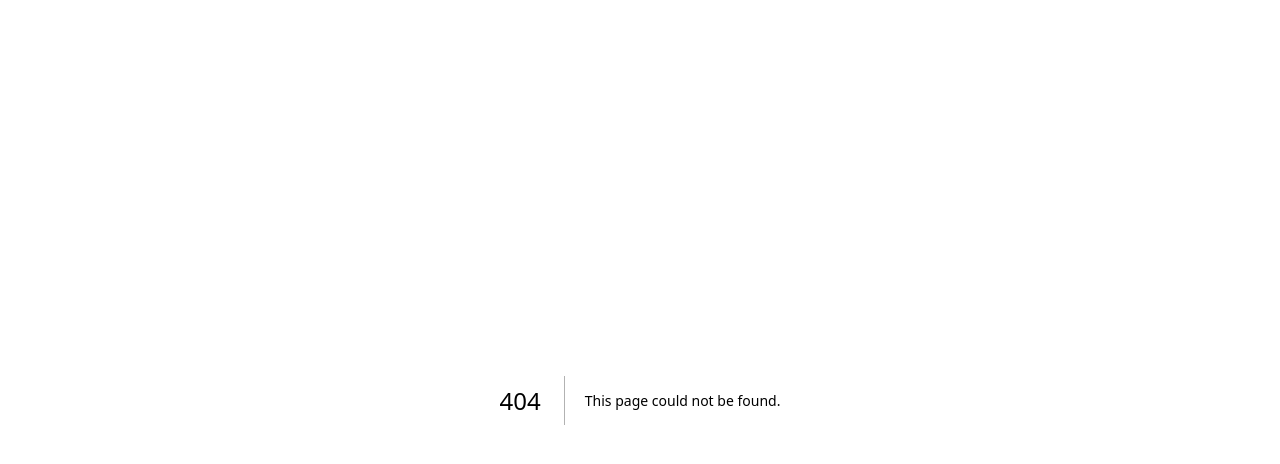
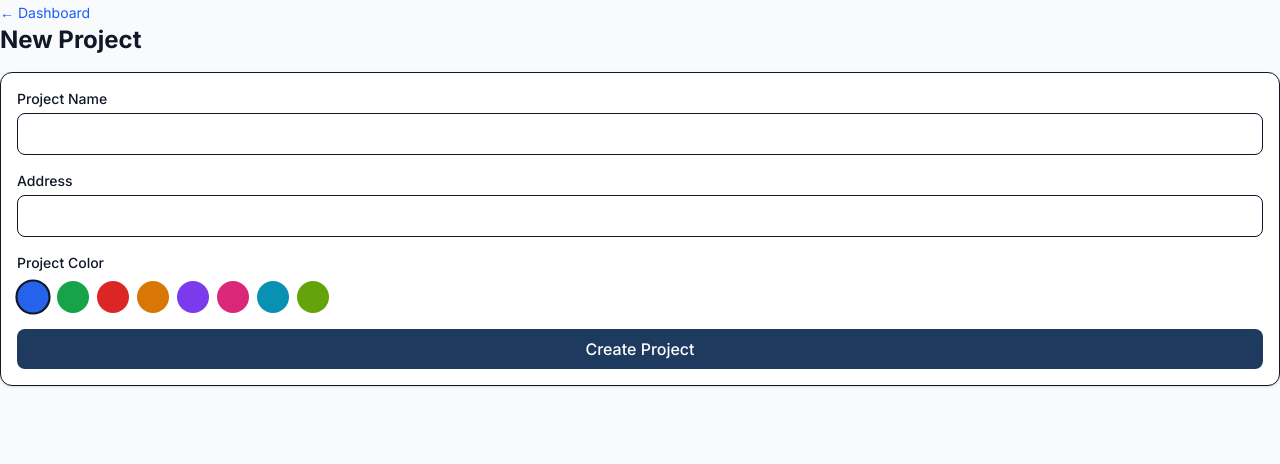
Before and after one commit to brettadams104/builder-buddy, a Next.js app: page /projects/new in a window 1280 px wide. Before the commit this address had no page. Shown: the top 464 px of the page. Built offline with nearby package versions, Linux system fonts and the light colour scheme.

Commit message:
feat: add create project page and action

```diff
--- /dev/null
+++ b/app/projects/new/page.tsx
@@ -0,0 +1,67 @@
+'use client'
+
+import { useState } from 'react'
+import { useRouter } from 'next/navigation'
+import { createProject } from '@/lib/actions/projects'
+import { PROJECT_COLORS } from '@/lib/types'
+import Link from 'next/link'
+
+export default function NewProjectPage() {
+  const router = useRouter()
+  const [loading, setLoading] = useState(false)
+  const [error, setError] = useState<string | null>(null)
+  const [color, setColor] = useState(PROJECT_COLORS[0])
+
+  async function handleSubmit(e: React.FormEvent<HTMLFormElement>) {
+    e.preventDefault()
+    setLoading(true)
+    setError(null)
+    const form = new FormData(e.currentTarget)
+    try {
+      await createProject({
+        name: form.get('name') as string,
+        address: form.get('address') as string,
+        color,
+      })
+      router.push('/dashboard')
+    } catch (err) {
+      setError((err as Error).message)
+      setLoading(false)
+    }
+  }
+
+  return (
+    <div className="space-y-4">
+      <Link href="/dashboard" className="text-blue-600 hover:underline text-sm">← Dashboard</Link>
+      <h1 className="text-2xl font-bold">New Project</h1>
+      <form onSubmit={handleSubmit} className="space-y-4 bg-white border rounded-xl p-4 shadow-sm">
+        <div>
+          <label className="block text-sm font-medium mb-1">Project Name</label>
+          <input name="name" type="text" required className="w-full border rounded-lg px-3 py-2 focus:outline-none focus:ring-2 focus:ring-blue-500" />
+        </div>
+        <div>
+          <label className="block text-sm font-medium mb-1">Address</label>
+          <input name="address" type="text" required className="w-full border rounded-lg px-3 py-2 focus:outline-none focus:ring-2 focus:ring-blue-500" />
+        </div>
+        <div>
+          <label className="block text-sm font-medium mb-2">Project Color</label>
+          <div className="flex gap-2 flex-wrap">
+            {PROJECT_COLORS.map(c => (
+              <button
+                key={c}
+                type="button"
+                onClick={() => setColor(c)}
+                className={`w-8 h-8 rounded-full border-2 transition-transform ${color === c ? 'border-gray-900 scale-110' : 'border-transparent'}`}
+                style={{ backgroundColor: c }}
+              />
+            ))}
+          </div>
+        </div>
+        {error && <p className="text-red-600 text-sm">{error}</p>}
+        <button type="submit" disabled={loading} className="w-full bg-[#1e3a5f] text-white rounded-lg py-2 font-medium hover:bg-[#162d4a] disabled:opacity-50">
+          {loading ? 'Creating...' : 'Create Project'}
+        </button>
+      </form>
+    </div>
+  )
+}
--- /dev/null
+++ b/lib/actions/projects.ts
@@ -0,0 +1,22 @@
+'use server'
+
+import { revalidatePath } from 'next/cache'
+import { createClient } from '@/lib/supabase/server'
+
+export async function createProject(input: {
+  name: string
+  address: string
+  color: string
+}) {
+  const supabase = await createClient()
+  const { error } = await supabase.from('projects').insert(input)
+  if (error) throw new Error(error.message)
+  revalidatePath('/dashboard')
+}
+
+export async function archiveProject(id: string) {
+  const supabase = await createClient()
+  const { error } = await supabase.from('projects').update({ status: 'archived' }).eq('id', id)
+  if (error) throw new Error(error.message)
+  revalidatePath('/dashboard')
+}
```
